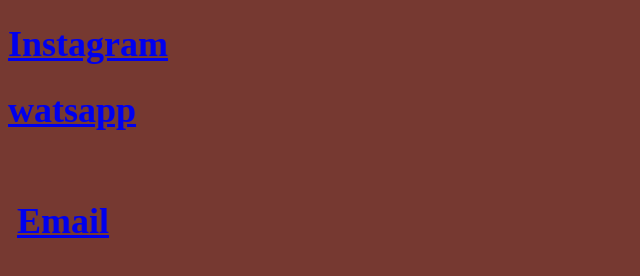
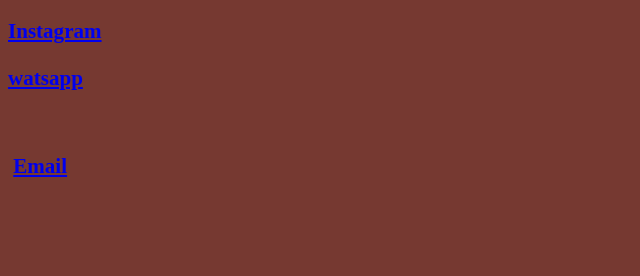
Before and after one commit to shubham5612/shubham.in, a plain HTML site: page index (3).html in a window 1280 px wide. Shown: the part 206-482 px from the top of the page, without its empty margins (0-640 px from the left). Drawn offline with Linux system fonts and the light colour scheme.

Commit message:
Update index (3).html

```diff
--- a/index (3).html
+++ b/index (3).html
@@ -33,9 +33,9 @@
 
      <footer>
     <font face="cinzel" size="4">
-      <h1><a href="https://instagram.com/shubhamratho_d?igshid=YmMyMTA2M2Y=">Instagram </a></h1>
-      <h1><a href="https://wa.me/919302783839?text=hii"> watsapp </a></h1>&nbsp;&nbsp;&nbsp;
-        <h1>&nbsp;<a href="https://mail.google.com/mail/mu/mp/839/#co">Email</a></h1>&nbsp;&nbsp;
+      <h3><a href="https://instagram.com/shubhamratho_d?igshid=YmMyMTA2M2Y=">Instagram </a></h3>
+      <h3><a href="https://wa.me/919302783839?text=hii"> watsapp </a></h3>&nbsp;&nbsp;&nbsp;
+        <h3>&nbsp;<a href="https://mail.google.com/mail/mu/mp/839/#co">Email</a></h3>&nbsp;&nbsp;
     </font></footer>
 
 
```
